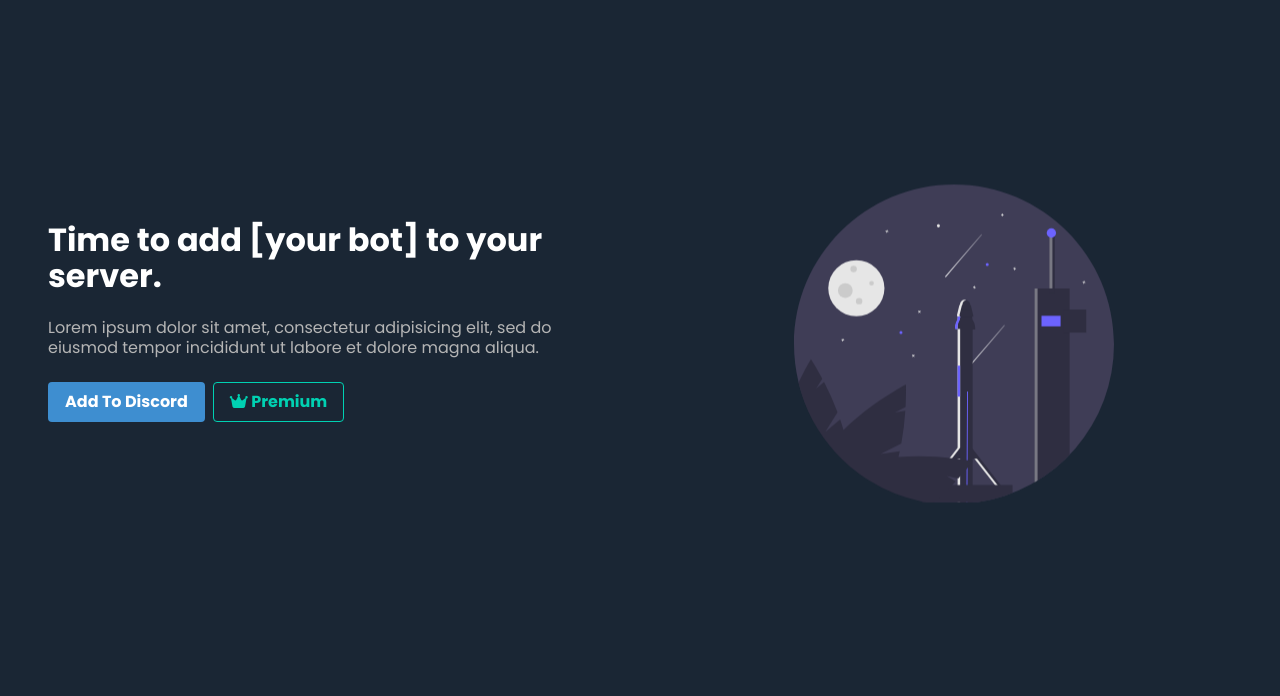
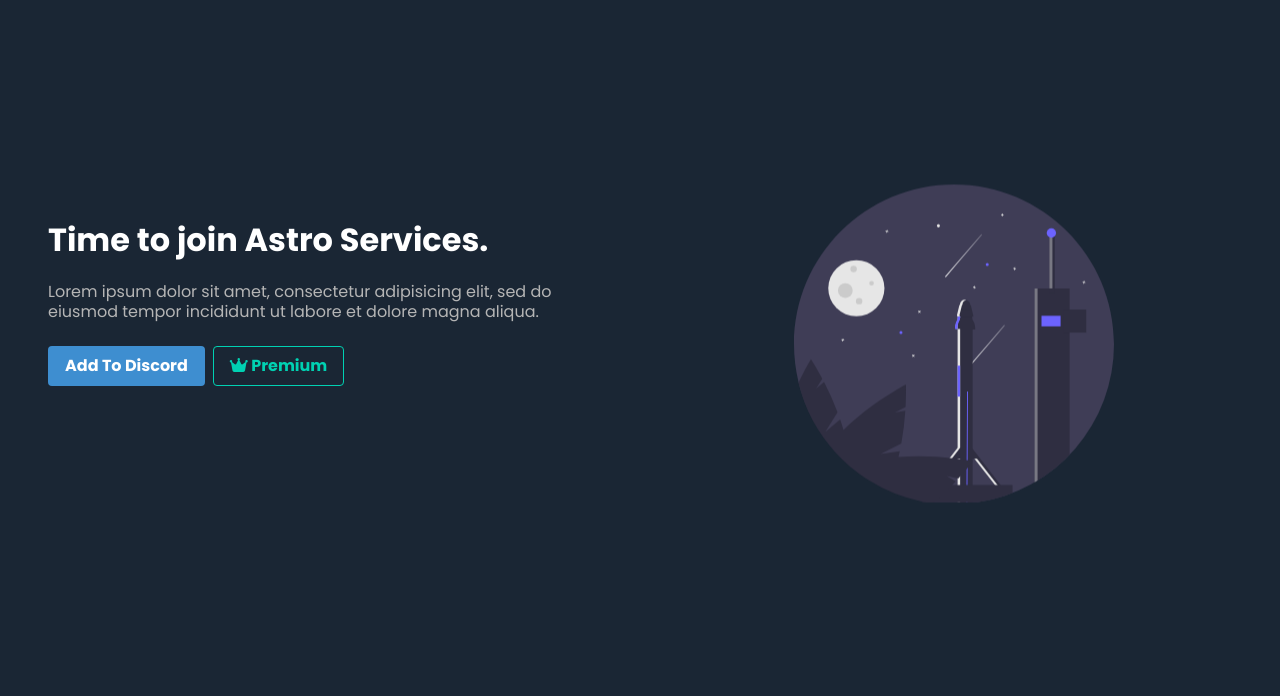
Before and after one commit to Zyxreset/discord-bot-page, a plain HTML site: page index.html in a window 1280 px wide. Shown: the part 71-767 px from the top of the page. Drawn offline with nearby package versions, Linux system fonts and the light colour scheme.

Commit message:
Update index.html

```diff
--- a/index.html
+++ b/index.html
@@ -112,7 +112,7 @@
           <div class="columns">
             <div class="column mr-6 mt-12" data-aos="fade-up">
               <p class="title has-text-white has-text-weight-bold">
-                Time to add [your bot] to your server.
+                Time to join Astro Services.
               </p>
               <p class="subtitle has-text-grey-light is-size-6 mt-3">
                 Lorem ipsum dolor sit amet, consectetur adipisicing elit, sed do
```
